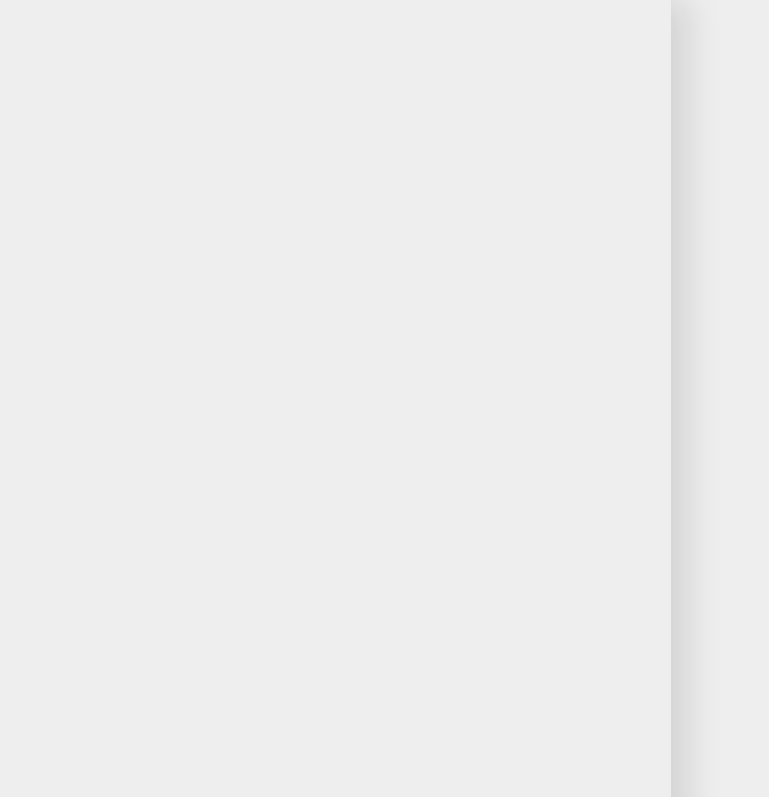
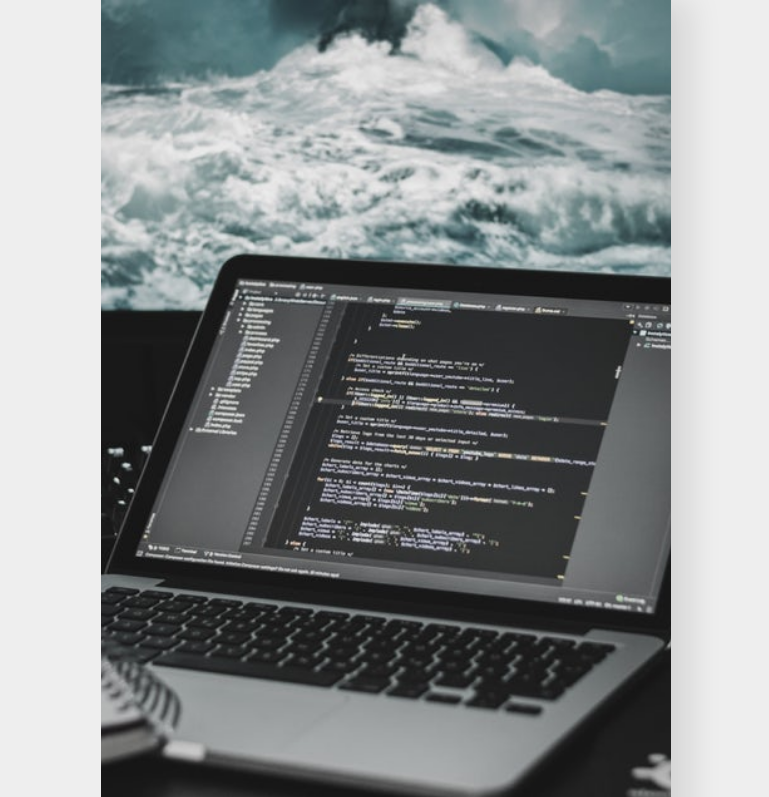
Before and after one commit to mepsrajput/portfolio, a plain HTML site: page index.html in a window 1280 px wide. Shown: the top 797 px of the page, 444-1213 px from the left. Drawn offline with Linux system fonts and the light colour scheme.

Commit message:
coding-image bug removed

```diff
--- a/css/style.css
+++ b/css/style.css
@@ -202,7 +202,7 @@ h3 {
 #coding-image {
   height: 100vh;
   width: 60%;
-  background: url("img/coding1.jpg") no-repeat center;
+  background: url("../img/coding1.jpg") no-repeat center;
   background-size: cover;
   margin: 0;
 }
```
Also changed, not shown: 1 other file.
